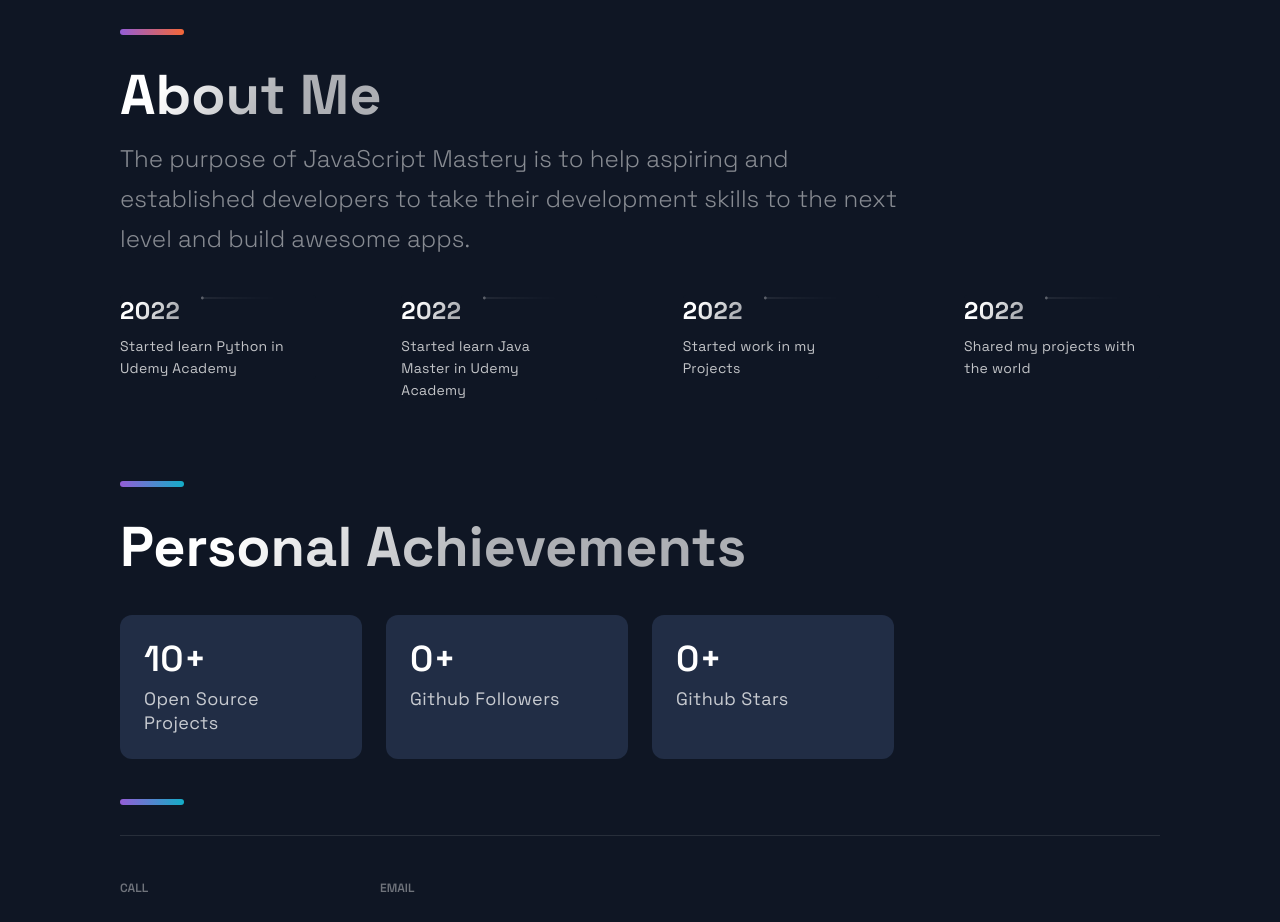
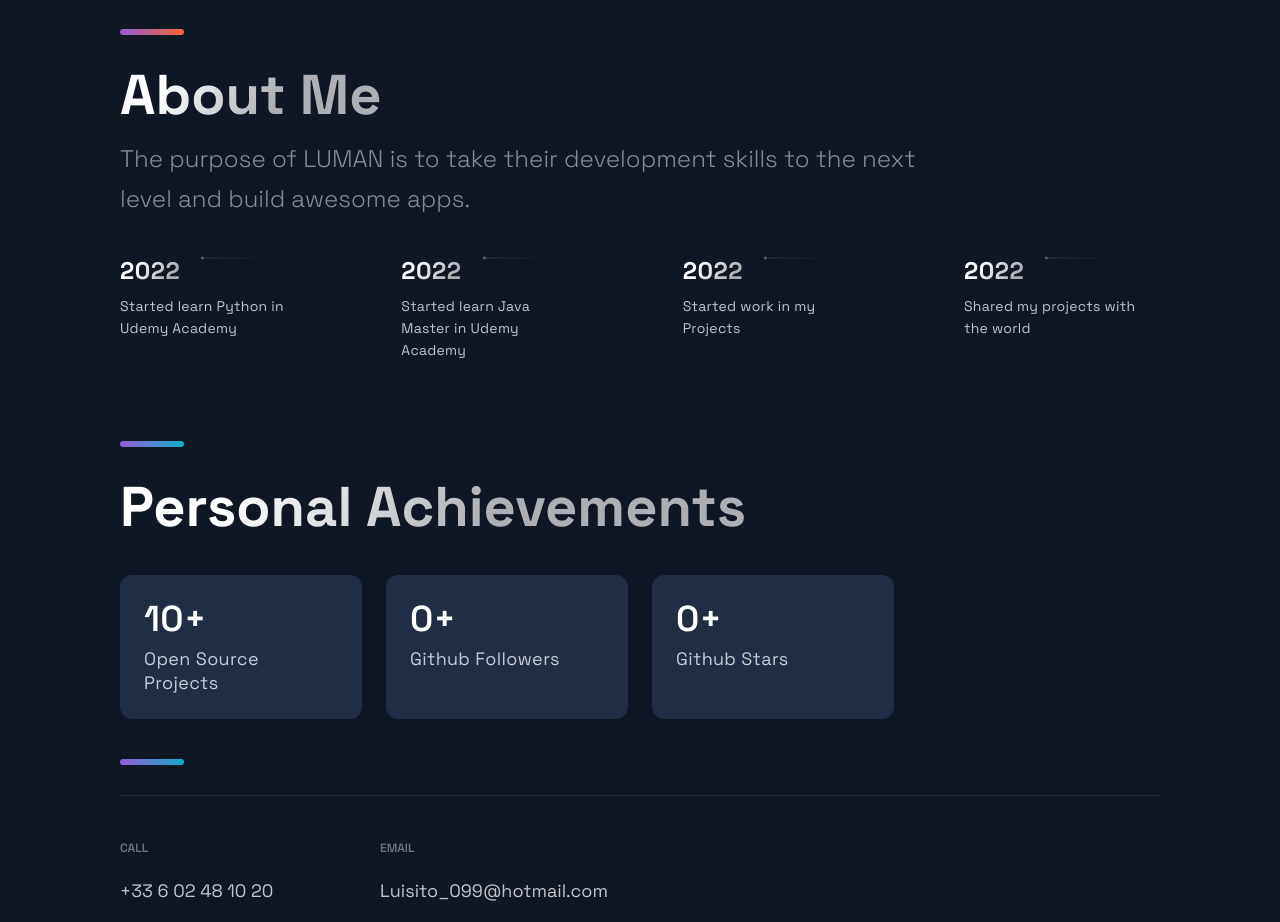
Before and after one commit to xLuisManrique/LUMAN-PORTFOLIO, a Next.js app: page / in a window 1280 px wide. Shown: the part 2340-3262 px from the top of the page. Built offline with nearby package versions, Linux system fonts and the light colour scheme.

Commit message:
Update TimeLine.js

```diff
--- a/src/components/TimeLine/TimeLine.js
+++ b/src/components/TimeLine/TimeLine.js
@@ -44,7 +44,7 @@ const Timeline = () => {
     <Section id="about">
       <SectionTitle>About Me</SectionTitle>
       <SectionText>
-      The purpose of JavaScript Mastery is to help aspiring and established developers to take their development skills to the next level and build awesome apps.
+      The purpose of LUMAN is to take their development skills to the next level and build awesome apps.
       </SectionText>
       <CarouselContainer ref={carouselRef} onScroll={handleScroll}>
         <>
```
